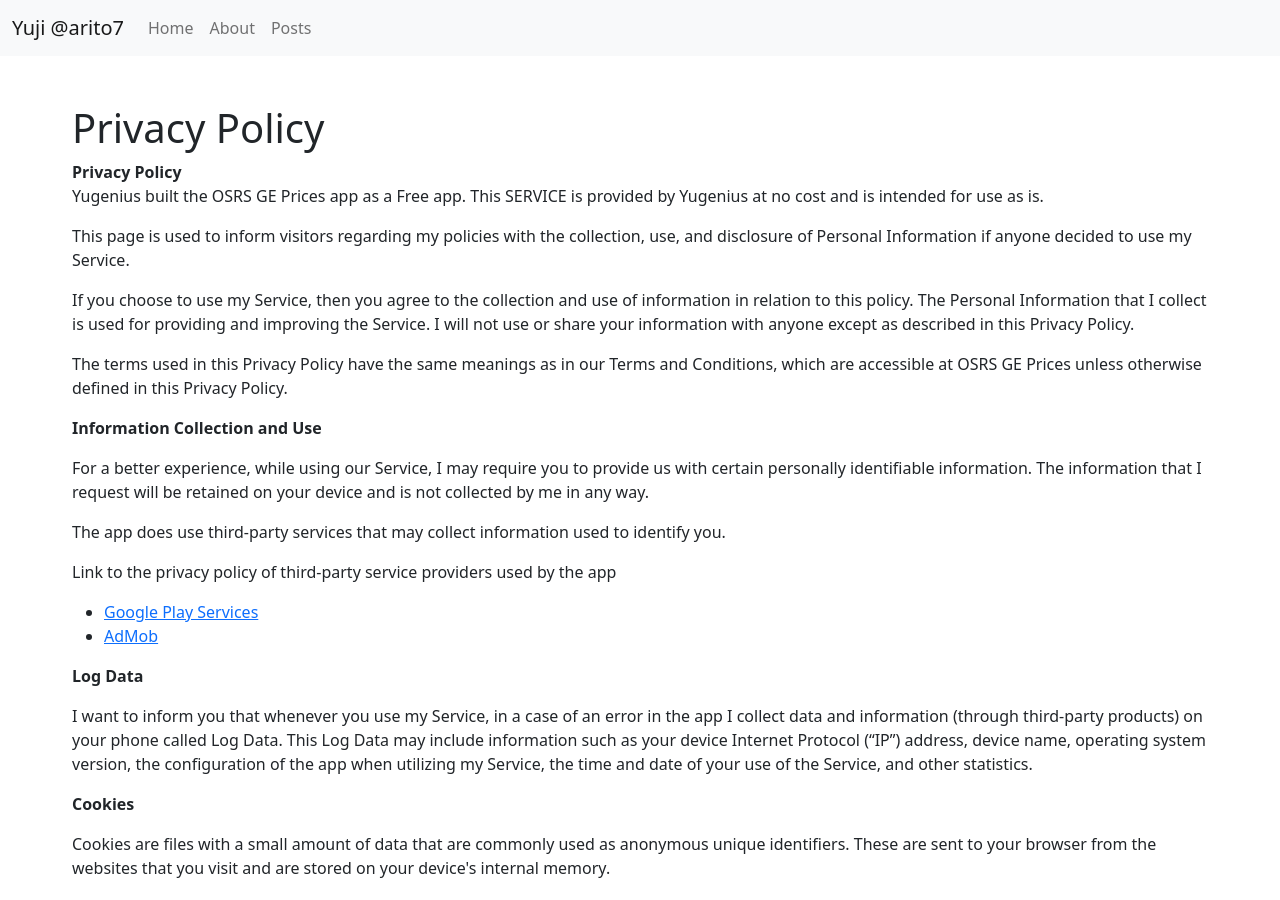
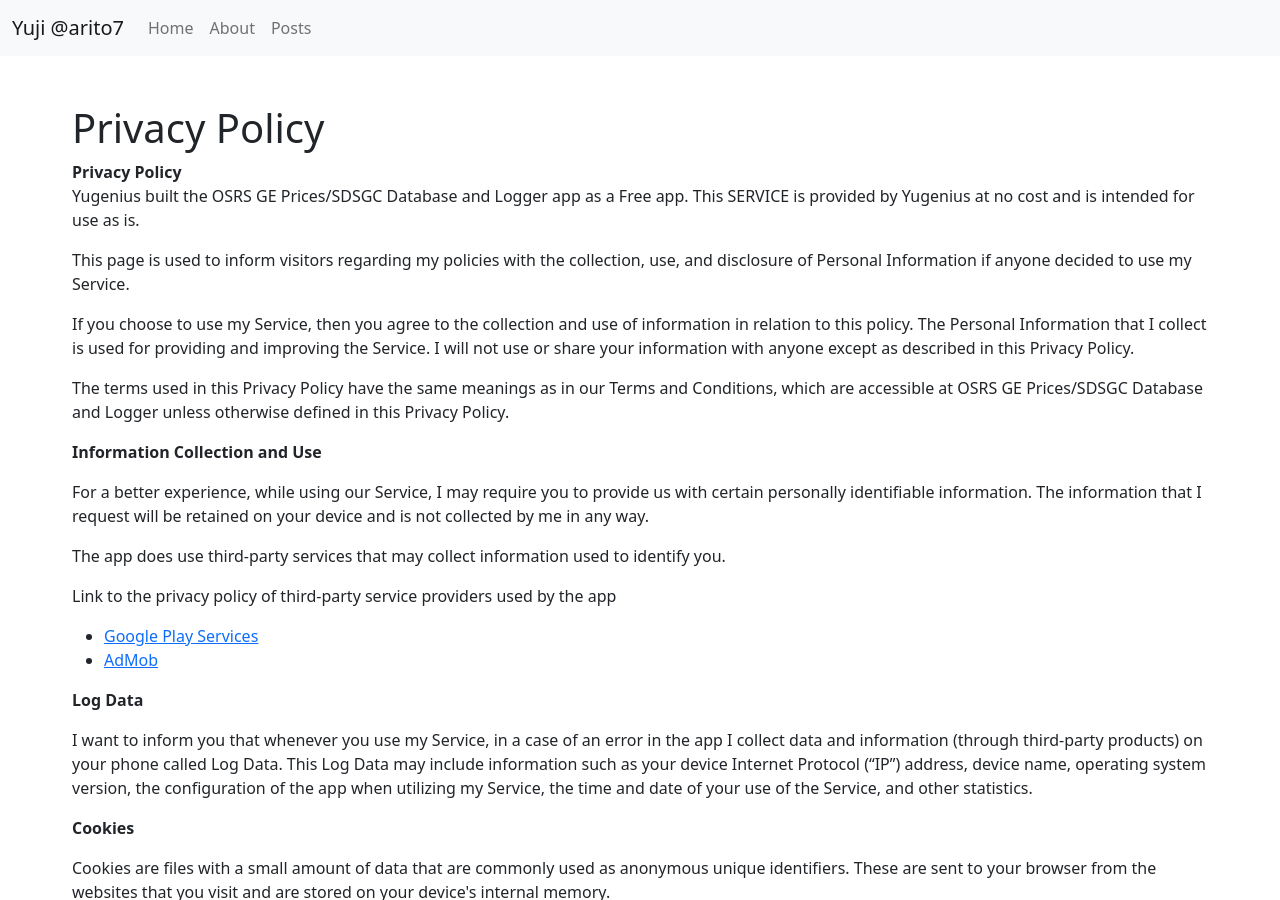
Before and after one commit to arito7/portfolio, a Jekyll site: the page built from docs/_pages/privacypolicy.html, in a window 1280 px wide and 900 px high. Built offline with Jekyll 4.4.1, drawn with Linux system fonts in a browser that asks for light colours.

Commit message:
Update Privacy policy for sdsgc app

```diff
--- a/docs/_pages/privacypolicy.html
+++ b/docs/_pages/privacypolicy.html
@@ -6,7 +6,7 @@
 
 <strong>Privacy Policy</strong>
 <p>
-  Yugenius built the OSRS GE Prices app as
+  Yugenius built the OSRS GE Prices/SDSGC Database and Logger app as
   a Free app. This SERVICE is provided by
   Yugenius at no cost and is intended for use as
   is.
@@ -26,7 +26,7 @@
 <p>
   The terms used in this Privacy Policy have the same meanings
   as in our Terms and Conditions, which are accessible at
-  OSRS GE Prices unless otherwise defined in this Privacy Policy.
+  OSRS GE Prices/SDSGC Database and Logger unless otherwise defined in this Privacy Policy.
 </p>
 <p><strong>Information Collection and Use</strong></p>
 <p>
```
